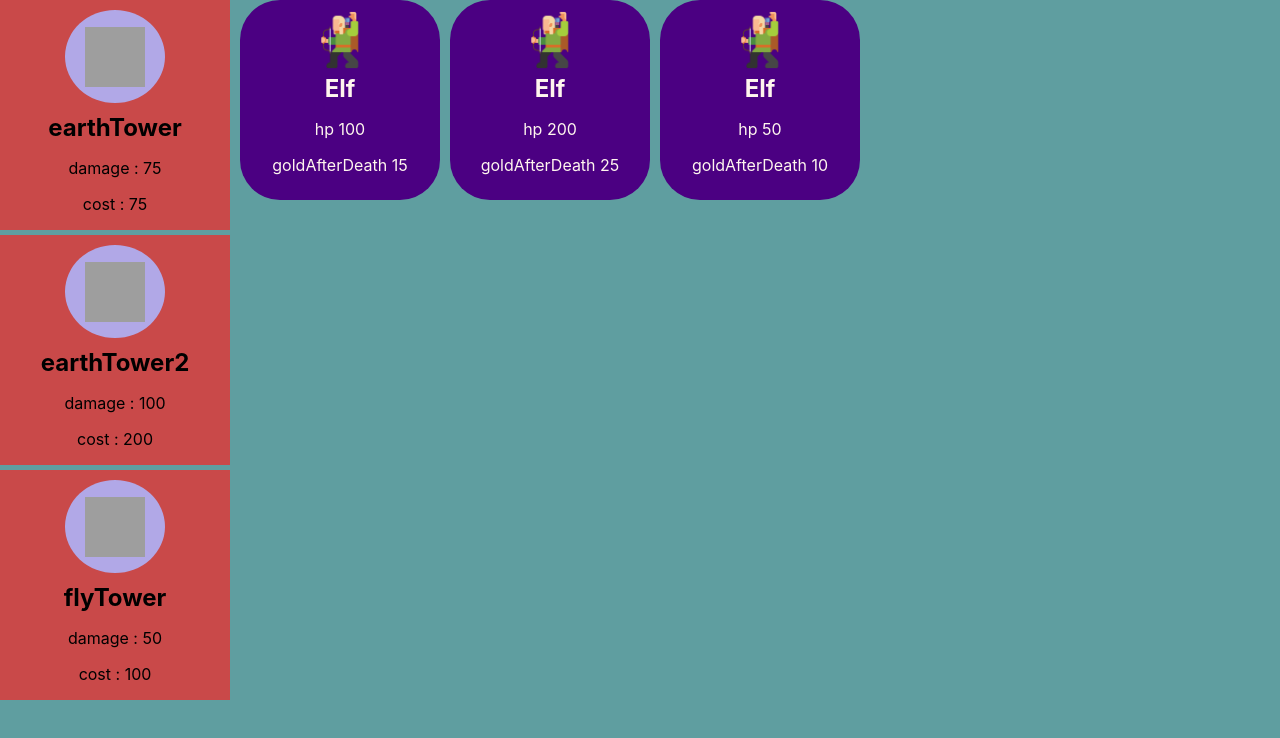
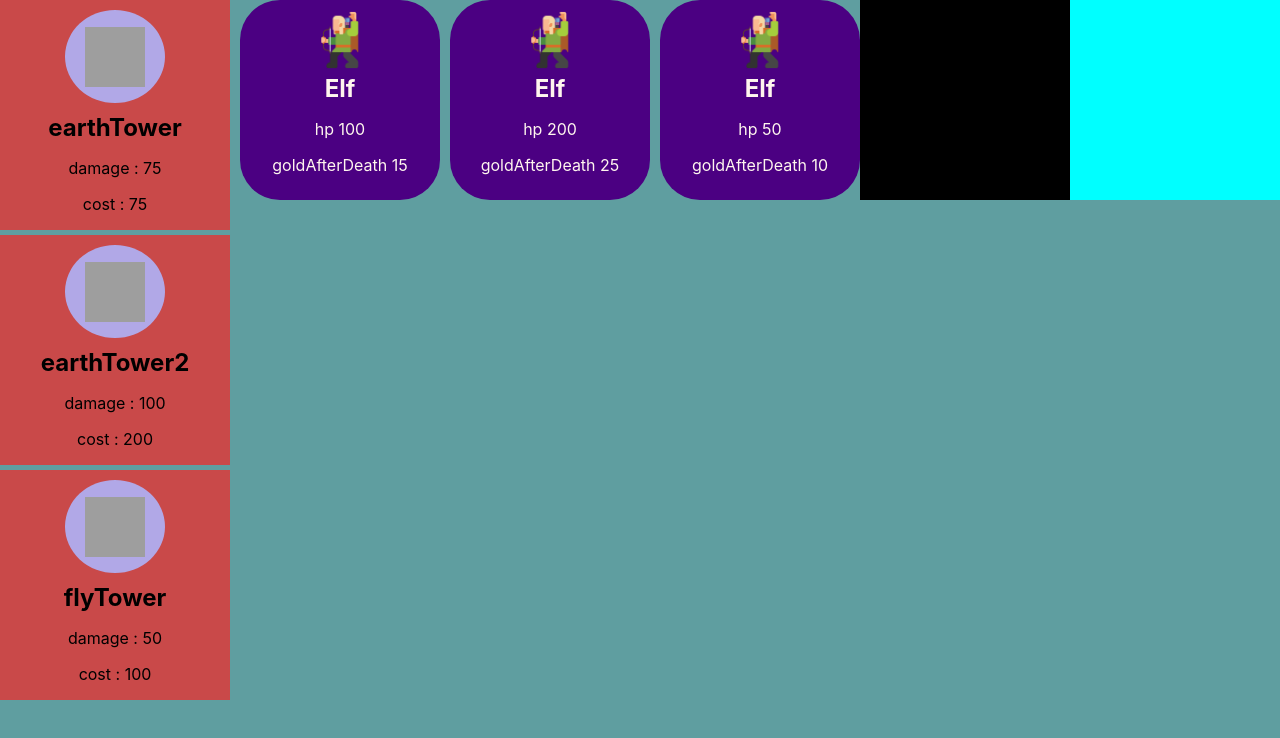
Before and after one commit to Stanislav771100/Alex-Artem, a React (Create React App) app: page / in a window 1280 px wide. Shown: the top 738 px of the page. Built offline with nearby package versions, Linux system fonts and the light colour scheme; grey boxes are pictures that could not be loaded.

Commit message:
wefwgweg

```diff
--- a/src/Screens/Home/Home.css
+++ b/src/Screens/Home/Home.css
@@ -2,4 +2,5 @@
     display: flex;
     height: 900px;
     background-color: cadetblue;
+    justify-content: space-between;
 }
--- a/src/Screens/Home/Home.js
+++ b/src/Screens/Home/Home.js
@@ -2,9 +2,7 @@ import React, { Component } from 'react';
 import './Home.css';
 import Monsters from '../Monsters/Monstres'
 import Towers from '../Towers/Towers'
-// import earthImg from "../../img/earth_tower.png";
-// import earth2Img from "../../img/earth_tower2.png";
-// import flyTowerImg from "../../img/flyTower.png";
+import InterContain from '../InterContain/InterContain'
 
 class Home extends Component {
   constructor(props) {
@@ -58,6 +56,7 @@ class Home extends Component {
     <div className="container">
       <Towers towers={tower} />
       <Monsters monsters={monster}/>
+      <InterContain />
     </div>
     );
   }
--- /dev/null
+++ b/src/Screens/InterContain/InterContain.css
@@ -0,0 +1,7 @@
+.mainCont {
+    width: 550px;
+    height: 200px;
+    background-color: bisque;
+    display: flex;
+
+}
--- /dev/null
+++ b/src/Screens/InterContain/InterContain.js
@@ -0,0 +1,26 @@
+import React, { Component } from 'react';
+import './InterContain.css';
+import Counter from './components/Counter/Counter'
+import Heart from './components/Heart/Heart'
+
+
+class InterContain extends Component {
+  constructor(props) {
+    super(props)
+    this.state = {
+
+    }
+  }
+  render() {
+    const { monster, tower } = this.state
+
+    return (
+    <div className="mainCont">
+        <Counter />
+        <Heart />
+    </div>
+    );
+  }
+}
+
+export default InterContain;
--- /dev/null
+++ b/src/Screens/InterContain/components/Counter/Counter.css
@@ -0,0 +1,5 @@
+.main {
+    width: 50%;
+    height: 100%;
+    background-color: black;
+}
--- /dev/null
+++ b/src/Screens/InterContain/components/Counter/Counter.js
@@ -0,0 +1,23 @@
+import React, { Component } from 'react';
+import './Counter.css';
+
+
+
+class Counter extends Component {
+  constructor(props) {
+    super(props)
+    this.state = {
+
+    }
+  }
+  render() {
+
+    return (
+    <div className="main">
+
+    </div>
+    );
+  }
+}
+
+export default Counter;
--- /dev/null
+++ b/src/Screens/InterContain/components/Heart/Heart.css
@@ -0,0 +1,5 @@
+.mainHeart {
+    width: 50%;
+    height: 100%;
+    background-color: aqua;
+}
--- /dev/null
+++ b/src/Screens/InterContain/components/Heart/Heart.js
@@ -0,0 +1,23 @@
+import React, { Component } from 'react';
+import './Heart.css';
+
+
+
+class Heart extends Component {
+  constructor(props) {
+    super(props)
+    this.state = {
+
+    }
+  }
+  render() {
+
+    return (
+    <div className="mainHeart">
+
+    </div>
+    );
+  }
+}
+
+export default Heart;
```
